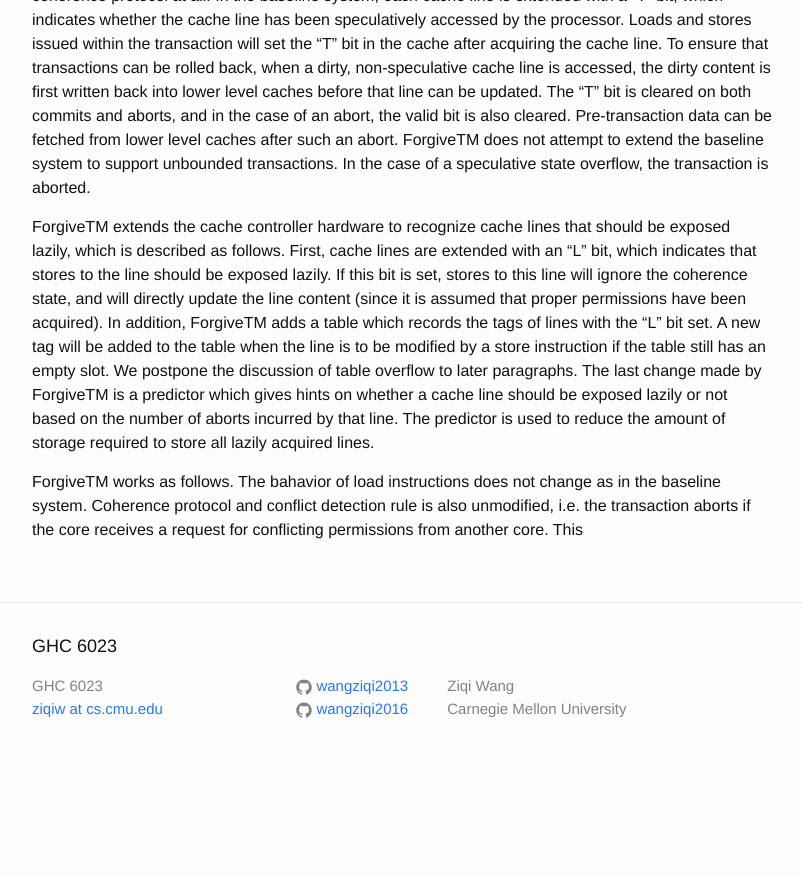
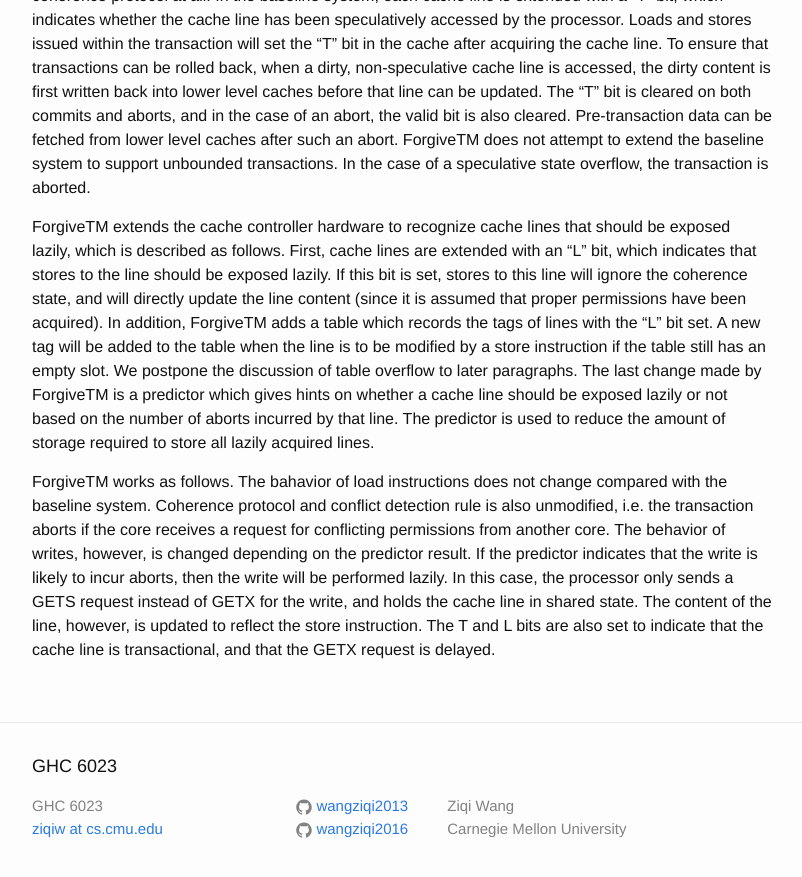
Before and after one commit to wangziqi2013/wangziqi2013.github.io, a Jekyll site: the page built from _posts/2019-09-27-forgivetm.markdown, in a window 1280 px wide and 900 px high, scrolled down 1309 px. Shown: the top 877 px of the window, without its empty margins (238-1040 px from the left). Built offline with Jekyll 4.4.1, drawn with Linux system fonts in a browser that asks for light colours; before the commit the page ends 2089 px from its top, so only the background shows below that.

Commit message:
Adding lazy store

```diff
--- a/_posts/2019-09-27-forgivetm.markdown
+++ b/_posts/2019-09-27-forgivetm.markdown
@@ -59,6 +59,10 @@ by ForgiveTM is a predictor which gives hints on whether a cache line should be
 aborts incurred by that line. The predictor is used to reduce the amount of storage required to store all lazily acquired
 lines.
 
-ForgiveTM works as follows. The bahavior of load instructions does not change as in the baseline system. Coherence protocol
+ForgiveTM works as follows. The bahavior of load instructions does not change compared with the baseline system. Coherence protocol
 and conflict detection rule is also unmodified, i.e. the transaction aborts if the core receives a request for conflicting
-permissions from another core. This
+permissions from another core. The behavior of writes, however, is changed depending on the predictor result. If the predictor
+indicates that the write is likely to incur aborts, then the write will be performed lazily. In this case, the processor
+only sends a GETS request instead of GETX for the write, and holds the cache line in shared state. The content of the line,
+however, is updated to reflect the store instruction. The T and L bits are also set to indicate that the cache line
+is transactional, and that the GETX request is delayed.
```
